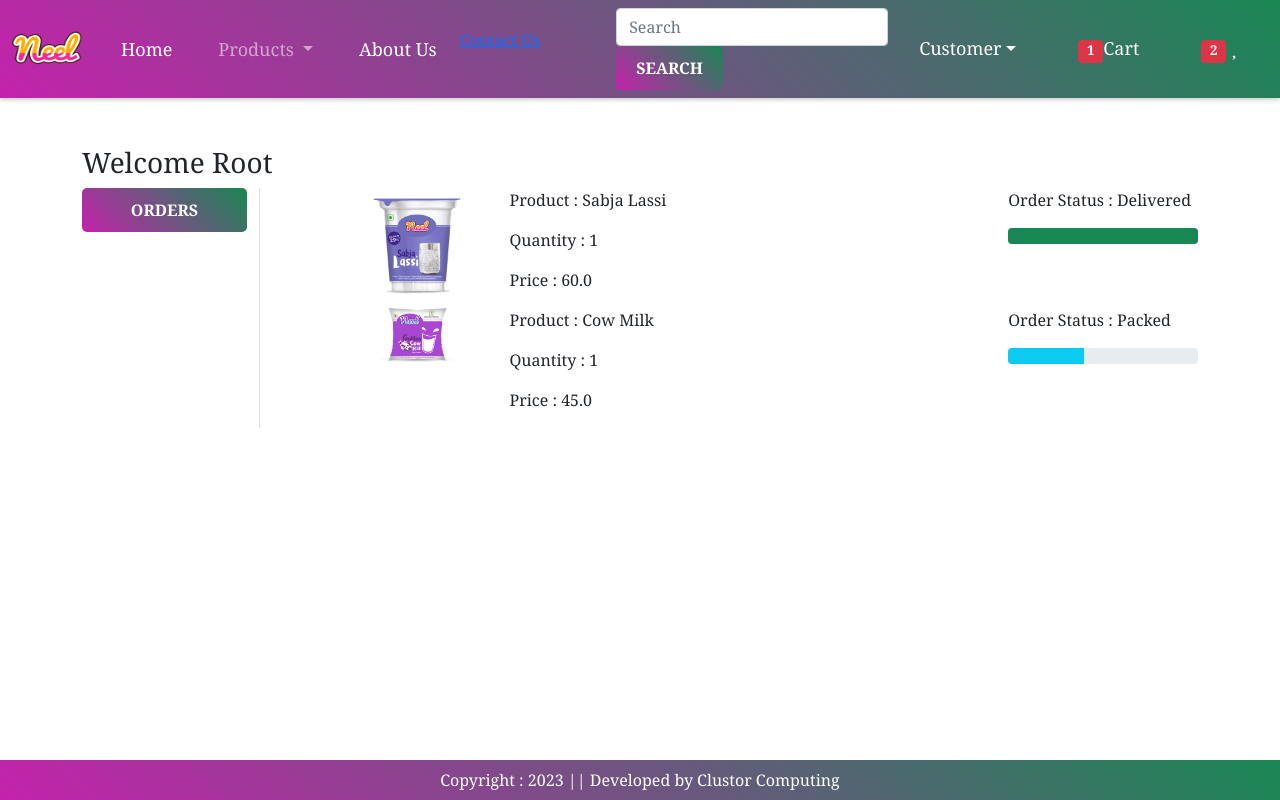
After one commit to Riya-t-21/Ecommerce-Python, a Django app: page /orders/ in a window 1280 px wide. The commit adds this page. Run offline with Django 4.2, Linux system fonts and the light colour scheme; a user stored in the database is signed in; data comes from the database, SQL or seed files in the repository; both versions use the stored data as it was after the commit; some libraries are stand-ins or nearby versions; some web fonts are replaced.

Commit message:
payment and css

```diff
--- a/ec/app/models.py
+++ b/ec/app/models.py
@@ -112,3 +112,7 @@ class OrderPlaced(models.Model):
     @property
     def total_cost(self):
         return self.quantity * self.product.discounted_price
+
+class Wishlist(models.Model):
+    user = models.ForeignKey(User, on_delete=models.CASCADE)
+    product = models.ForeignKey(Product, on_delete=models.CASCADE)
--- a/ec/app/static/app/css/style.css
+++ b/ec/app/static/app/css/style.css
@@ -1,86 +1,93 @@
-.owl-carousel .item{
-    /* border: 1px solid black; */
+/* Use the gradient theme with your specified colors */
+body {
+    font-family: 'Georgia', serif;
+  }
+
+  /* Navigation bar styling with gradient background */
+  .navbar {
+    background: linear-gradient(45deg, #C422AC, #198754);
+    box-shadow: 0 2px 4px rgba(0, 0, 0, 0.2);
+  }
+
+  .navbar-toggler-icon {
+    background-color: #fff;
+  }
+
+  .navbar-nav .nav-link {
+    color: #fff;
+    margin: 0 15px; /* Wider spacing between links */
+    font-size: 18px;
+  }
+
+  .navbar-nav .nav-link:hover {
+    color: #f8c166;
+  }
+  /* Button styling with gradient background */
+  .btn {
+    background: linear-gradient(45deg, #C422AC, #198754);
+    color: #fff;
+    border: none;
+    padding: 10px 20px;
+    border-radius: 5px;
+    text-transform: uppercase;
+    font-weight: bold;
+  }
+
+  .btn:hover {
+    background: linear-gradient(45deg, #198754, #C422AC);
+  }
+
+  /* Footer with gradient background */
+  footer {
+    background: linear-gradient(45deg, #C422AC, #198754);
+    color: #fff;
+    padding: 10px;
+    text-align: center;
+    font-size: 16px;
+  }
+
+  /* Customize the appearance of your product slider */
+  .owl-carousel .item {
     font-size: 24px;
     text-align: center;
     margin-top: 20px;
     transition: transform .5s ease;
   }
 
-    .owl-carousel .item:hover{
-       /* border: 1px solid black; */
-       transform : scale(1.1);
+  .owl-carousel .item:hover {
+    transform: scale(1.1);
   }
 
-   /* .owl-carousel img{
-       transition: transform .5s ease;
-     }
-    .owl-carousel img:hover{
-
-       transform : scale(1.25);
-   } */
-
-   .owl-next{
-    float:right;
-   }
-   .owl-prev{
-    float:left;
-   }
-   .owl-prev span{
-    font-size: 24px;
-    font-weight: bold;
-   }
-   .owl-next span{
-    font-size: 24px;
-    font-weight: bold;
+  /* Additional styling for specific sections or elements */
+  .buttermilk {
+    background: linear-gradient(45deg, #C422AC, #198754);
+    border: 1px solid #efe8e1;
+    padding: 50px 40px;
+    padding-bottom: 20px;
   }
 
-
-
-
-   .buttermilk{
-       background-color:#fff;background-image:linear-gradient(#fff7ef, #fff);
-       background-image:-webkit-linear-gradient(#fff7ef, #fff);
-       background-image:-moz-linear-gradient(#fff7ef, #fff);
-       background-image:-ms-linear-gradient(#fff7ef, #fff);
-       background-image:-o-linear-gradient(#fff7ef, #fff);
-       padding:50px 40px;
-       border:1px solid #efe8e1;
-       padding-bottom:20px;
+  .smbg {
+    background: linear-gradient(45deg, rgba(110, 69, 143, 0.1), #fff);
   }
 
-   .smbg{
-       background-color:#fff;
-       background-image:linear-gradient(rgba(110, 69, 143, 0.1), #fff);
-       background-image:-webkit-linear-gradient(rgba(110, 69, 143, 0.1), #fff);
-       background-image:-moz-linear-gradient(rgba(110, 69, 143, 0.1), #fff);
-       background-image:-ms-linear-gradient(rgba(110, 69, 143, 0.1), #fff);
-       background-image:-o-linear-gradient(rgba(110, 69, 143, 0.1), #fff);
+  .curdbgpro {
+    background: linear-gradient(45deg, rgba(10, 77, 123, 0.1), #fff);
   }
 
-   .curdbgpro{
-       background-color:#fff;
-       background-image:linear-gradient(rgba(10, 77, 123, 0.1), #fff);
-       background-image:-webkit-linear-gradient(rgba(10, 77, 123, 0.1), #fff);
-       background-image:-moz-linear-gradient(rgba(10, 77, 123, 0.1), #fff);
-       background-image:-ms-linear-gradient(rgba(10, 77, 123, 0.1), #fff);
-       background-image:-o-linear-gradient(rgba(10, 77, 123, 0.1), #fff);
+  .goodnessseccont img {
+    width: 100%;
   }
 
-   .goodnessseccont img{
-       width:100%;
+  .mlkpro {
+    color: #636362;
+    font-size: 22px;
+    line-height: 22px;
+    margin-bottom: 15px;
+    width: 43%;
+    margin: 0 auto;
+    text-align: center;
   }
 
-   .mlkpro{
-       color:#636362;
-       font-size:22px;
-       line-height:22px;
-       margin-bottom:15px;
-       width:43%;
-       margin:0 auto;
-       text-align:center;
-
-   }
-
-   .goodnesssec a{
+  .goodnesssec a {
     text-decoration: none;
   }
--- a/ec/app/static/app/js/myscript.js
+++ b/ec/app/static/app/js/myscript.js
@@ -74,3 +74,33 @@ $('.remove-cart').click(function(){
         }
     })
 })
+
+$('.plus-wishlist').click(function(){
+    var id=$(this).attr("pid").toString();
+    $.ajax({
+        type:"GET",
+        url:"/pluswishlist",
+        date:{
+            prod_id:id
+        },
+        success:function(data){
+            //alert(data.message)
+            window.location.href = 'http://localhost:8000/product-details/${id}'
+        }
+    })
+})
+
+$('.minus-wishlist').click(function(){
+    var id=$(this).attr("pid").toString();
+    $.ajax({
+        type:"GET",
+        url:"/minuswishlist",
+        date:{
+            prod_id:id
+        },
+        success:function(data){
+            //alert(data.message)
+            window.location.href = 'http://localhost:8000/product-details/${id}'
+        }
+    })
+})
--- a/ec/app/templates/app/base.html
+++ b/ec/app/templates/app/base.html
@@ -6,26 +6,28 @@
     <meta http-equiv="X-UA-Compatible" content="IE=edge">
     <meta name="viewport" content="width=device-width, initial-scale=1.0">
 
-
     <link href="https://cdn.jsdelivr.net/npm/bootstrap@5.0.2/dist/css/bootstrap.min.css" rel="stylesheet" integrity="sha384-EVSTQN3/azprG1Anm3QDgpJLIm9Nao0Yz1ztcQTwFspd3yD65VohhpuuCOmLASjC" crossorigin="anonymous">
 
     <link rel="stylesheet" href="{% static 'app/css/owl.carousel.min.css' %}" />
     <link rel="stylesheet" href="{% static 'app/css/all.min.css' %}" />
     <link rel="stylesheet" href="{% static 'app/css/style.css' %}" />
-
+    <script src="https://checkout.razorpay.com/v1/checkout.js"></script>
     <title>Dairy Products | {% block title %}{% endblock title %} Document</title>
 </head>
 <body>
 
-    <nav class="navbar navbar-expand-lg navbar-dark bg-success">
+  <nav class="navbar navbar-expand-lg navbar-dark" style="background: linear-gradient(45deg, #C422AC, #198754);">
     <div class="container-fluid">
       <a class="navbar-brand" href="#">
         <img src="{% static "app/images/neel.png" %}" width="70" height="70" />
       </a>
-          <button class="navbar-toggler" type="button" data-bs-toggle="collapse" data-bs-target="#navbarSupportedContent" aria-controls="navbarSupportedContent" aria-expanded="false" aria-label="Toggle navigation">
+
+      <!-- Hamburger button will be on the right for small screens -->
+      <button class="navbar-toggler order-1" type="button" data-bs-toggle="collapse" data-bs-target="#navbarSupportedContent" aria-controls="navbarSupportedContent" aria-expanded="false" aria-label="Toggle navigation">
         <span class="navbar-toggler-icon"></span>
       </button>
-          <div class="collapse navbar-collapse" id="navbarSupportedContent">
+
+      <div class="collapse navbar-collapse order-3" id="navbarSupportedContent">
         <ul class="navbar-nav me-auto mb-2 mb-lg-0">
           {% if request.user.is_authenticated %}
           <li class="nav-item">
@@ -50,30 +52,24 @@
             <a class="nav-link text-white" href="{% url "about" %}">About Us</a>
           </li>
           <li class="nav-item">
-                <a class="nav-link text-white" href="{% url "contact" %}">Contact Us</a>
+            <a class "nav-link text-white" href="{% url "contact" %}">Contact Us</a>
           </li>
         </ul>
-            <form class="d-flex">
-              <input class="form-control me-2" type="search" placeholder="Search" aria-label="Search">
-              <button class="btn btn-outline-success" type="submit">Search</button>
-            </form>
-          </div>
-
-          <ul class="navbar-nav me-auto mb-2 mb-lg-0">
+        <ul class="navbar-nav ml-auto order-2">
           <li class="nav-item dropdown mx-2">
             <a class="nav-link dropdown-toggle text-white" href="#" id="profileDropdown" role="button" data-bs-toggle="dropdown" aria-expanded="false">Customer</a>
             <ul class="dropdown-menu" aria-labelledby="profileDropdown">
               <li><a class="dropdown-item" href="{% url "profile" %}">Profile</a></li>
-                    <li><a class="dropdown-item" href="#">Orders</a></li>
+              <li><a class="dropdown-item" href="{% url "orders" %}">Orders</a></li>
               <li><a class="dropdown-item" href="{% url "passwordchange" %}">Change Password</a></li>
               <li><a class="dropdown-item" href="{% url "logout" %}">Logout</a></li>
             </ul>
           </li>
           <li class="nav-item mx-2">
-              <a href="#" class="nav-link text-white">Cart 4</a>
+            <a href="{% url "showcart" %}" class="nav-link text-white"><span class="badge bg-danger">{% if totalitem > 0 %} {{totalitem}} {% endif %}</span>Cart</a>
           </li>
           <li class="nav-item mx-2">
-                <a href="#" class="nav-link text-white">Wishlist 4</a>
+            <a href="#" class="nav-link text-white"><span class="badge bg-danger">{% if wishitem > 0 %} {{wishitem}} {% endif %}</span> <i class="fa fa-heart"></i></a>
           </li>
           {% else %}
           <li class="nav-item mx-2">
@@ -84,8 +80,14 @@
           </li>
           {% endif %}
         </ul>
+        <form class="form-inline my-2 my-lg-0 ml-auto">
+          <input class="form-control mr-sm-2" type="search" placeholder="Search" aria-label="Search">
+          <button class="btn btn-outline-dark my-2 my-sm-0" type="submit">Search</button>
+        </form>
+      </div>
     </div>
   </nav>
+
 
       {% block banner-slider %}{% endblock banner-slider %}
       {% block information %}{% endblock information %}
--- /dev/null
+++ b/ec/app/templates/app/orders.html
@@ -0,0 +1,58 @@
+{% extends "app/base.html" %}
+{% load static %}
+{% block title %}Buy Now{% endblock title %}
+{% block main-content %}
+    <div class="container my-5">
+        <div class="row">
+            <h3>Welcome <span class="text-capitalize">{{request.user}}</span></h3>
+            <div class="col-sm-2 border-end">
+                <ul class="list-unstyled">
+                    <li class="d-grid"><a href="{% url "orders" %}" class="btn btn-primary">Orders</a></li>
+                </ul>
+            </div>
+
+            <div class="col-sm-9 offset-sm-1">
+                {% for op in order_placed %}
+                <div class="row">
+                    <div class="col-sm-2">
+                        <img src="{{op.product.product_image.url}}" class="img-fluid" height="100" width="100">
+                    </div>
+                    <div class="col-sm-7">
+                        <p>Product : {{op.product.title}}</p>
+                        <p>Quantity : {{op.quantity}}</p>
+                        <p>Price : {{op.total_cost}}</p>
+                    </div>
+                    <div class="col-sm-3">
+                        <p> Order Status : {{op.status}} </p>
+                        {% if op.status == 'Accepted' %}
+                        <div class="progress">
+                            <div class="progress-bar" role="progressbar" style="width: 20%" aria-valuenow="20" aria-valuemin="0" aria-valuemax="100"></div>
+                        </div>
+                        {% endif %}
+                        {% if op.status == "Packed" %}
+                        <div class="progress">
+                            <div class="progress-bar bg-info" role="progressbar" style="width: 40%" aria-valuenow="40" aria-valuemin="0" aria-valuemax="100"></div>
+                        </div>
+                        {% endif %}
+                        {% if op.status == 'On The Way' %}
+                        <div class="progress">
+                            <div class="progress-bar bg-warning" role="progressbar" style="width: 70%" aria-valuenow="70" aria-valuemin="0" aria-valuemax="100"></div>
+                        </div>
+                        {% endif %}
+                        {% if op.status == "Delivered" %}
+                        <div class="progress">
+                            <div class="progress-bar bg-success" role="progressbar" style="width: 100%" aria-valuenow="100" aria-valuemin="0" aria-valuemax="100"></div>
+                        </div>
+                        {% endif %}
+                        {% if op.status == "Cancel" %}
+                        <div class="progress">
+                            <div class="progress-bar bg-danger" role="progressbar" style="width: 100%" aria-valuenow="100" aria-valuemin="0" aria-valuemax="100"></div>
+                        </div>
+                        {% endif %}
+                    </div>
+                </div>
+                {% endfor %}
+            </div>
+        </div>
+    </div>
+{% endblock main-content %}
--- a/ec/app/templates/app/productdetail.html
+++ b/ec/app/templates/app/productdetail.html
@@ -22,7 +22,11 @@
                     <button type="submit" class="btn btn-primary shadow px-5 py-2">Add to Cart</button>
                 </form>
                 <a href="{% url "showcart" %}" class="btn btn-warning shadow px-5 py-2 ms-4">Buy Now</a>
-
+                {% if wishlist %}
+                <a pid={{product.id}} class="minus-wishlist btn btn-warning shadow px-5 py-2 ms-4"><i class="fas fa-heart fa-lg"></i></a>
+                {% else %}
+                <a pid={{product.id}} class="plus-wishlist btn btn-success shadow px-5 py-2 ms-4"><i class="fas fa-heart fa-lg"></i></a>
+                {% endif %}
             </div>
         </div>
     </div>
--- a/ec/app/urls.py
+++ b/ec/app/urls.py
@@ -1,4 +1,6 @@
 from django.urls import path
+
+from django.contrib import admin
 from . import views
 from django.conf import settings
 from django.conf.urls.static import static
@@ -19,10 +21,16 @@ urlpatterns = [
     path('add-to-cart/', views.add_to_cart, name='add-to-cart'),
     path('cart/', views.show_cart, name='showcart'),
     path('checkout/', views.checkout.as_view(), name='checkout'),
+    path('paymentdone/', views.payment_done, name='paymentdone'),
+    path('orders/', views.orders, name='orders'),
+
+    path('search/', views.search, name='search'),
 
     path('pluscart/', views.plus_cart),
     path('minuscart/', views.minus_cart),
     path('removecart/', views.remove_cart),
+    path('pluswishlist/', views.plus_wishlist),
+    path('minuswishlist/', views.minus_wishlist),
 
     #login authentication
     path('registration/', views.CustomerRegistrationView.as_view(), name="customerregistration"),
@@ -39,3 +47,7 @@ urlpatterns = [
 
 
 ]+static(settings.MEDIA_URL, document_root=settings.MEDIA_ROOT  )
+
+admin.site.site_header = "Neel Dairy"
+admin.site.site_title = "Neel Dairy"
+admin.site.site_index_header = "Welcome to Neel Dairy Shop"
--- a/ec/app/views.py
+++ b/ec/app/views.py
@@ -2,42 +2,83 @@ from django.db.models import Count
 from django.http import JsonResponse
 from django.shortcuts import render, redirect
 from django.views import View
-from . models import Cart, Customer, Product
+import razorpay
+from . models import Cart, Customer, OrderPlaced, Payment, Product, Wishlist
 from . forms import CustomerProfileForm, CustomerRegistrationForm
 from django.contrib import messages
 from django.db.models import Q
+from django.conf import settings
+from django.contrib.auth.decorators import login_required
+from django.utils.decorators import method_decorator
 
 # Create your views here.
+@login_required
 def home(request):
-    return render(request, "app/home.html")
+    totalitem = 0
+    wishitem = 0
 
+    wishitem = len(Wishlist.objects.filter(user=request.user))
+    totalitem = len(Cart.objects.filter(user=request.user))
+    return render(request, "app/home.html", locals())
+
+@login_required
 def about(request):
-    return render(request, "app/about.html")
+    totalitem = 0
+    wishitem = 0
+    wishitem = len(Wishlist.objects.filter(user=request.user))
+    totalitem = len(Cart.objects.filter(user=request.user))
+    return render(request, "app/about.html", locals())
 
+@login_required
 def contact(request):
-    return render(request, "app/contact.html")
+    totalitem = 0
+    wishitem = 0
+    wishitem = len(Wishlist.objects.filter(user=request.user))
+    totalitem = len(Cart.objects.filter(user=request.user))
+    return render(request, "app/contact.html", locals())
 
+@method_decorator(login_required,name="dispatch")
 class CategoryView(View):
     def get(self, request, val):
+        totalitem = 0
+        wishitem = 0
+        wishitem = len(Wishlist.objects.filter(user=request.user))
+        totalitem = len(Cart.objects.filter(user=request.user))
         product = Product.objects.filter(category=val)
         title = Product.objects.filter(category=val).values('title')
         return render(request, "app/category.html", locals())
 
+@method_decorator(login_required,name="dispatch")
 class CategoryTitle(View):
     def get(self, request, val):
+        totalitem = 0
+        wishitem = 0
+        wishitem = len(Wishlist.objects.filter(user=request.user))
+        totalitem = len(Cart.objects.filter(user=request.user))
         product = Product.objects.filter(title=val)
         title = Product.objects.filter(category=product[0].category).values('title')
         return render(request, "app/category.html", locals())
 
+@method_decorator(login_required,name="dispatch")
 class ProductDetail(View):
     def get(self, request, pk):
         product = Product.objects.get(pk=pk)
+        wishlist = Wishlist.objects.filter(Q(product=product) & Q(user=request.user))
+
+        totalitem = 0
+        wishitem = 0
+        wishitem = len(Wishlist.objects.filter(user=request.user))
+        totalitem = len(Cart.objects.filter(user=request.user))
         return render(request, "app/productdetail.html", locals())
 
 
 class CustomerRegistrationView(View):
     def get(self, request):
         form = CustomerRegistrationForm()
+        totalitem = 0
+        wishitem = 0
+        wishitem = len(Wishlist.objects.filter(user=request.user))
+        totalitem = len(Cart.objects.filter(user=request.user))
         return render(request, 'app/customerregistration.html', locals())
     def post(self, request):
         form = CustomerRegistrationForm(request.POST)
@@ -48,8 +89,13 @@ class CustomerRegistrationView(View):
             messages.warning(request,"Invalid Input Data")
         return render(request, 'app/customerregistration.html', locals())
 
+@method_decorator(login_required,name="dispatch")
 class ProfileView(View):
     def get(self, request):
+        totalitem = 0
+        wishitem = 0
+        wishitem = len(Wishlist.objects.filter(user=request.user))
+        totalitem = len(Cart.objects.filter(user=request.user))
         form = CustomerProfileForm
         return render(request, 'app/profile.html', locals())
     def post(self, request):
@@ -70,14 +116,24 @@ class ProfileView(View):
             messages.warning(request,"Invalid Input Data")
         return render(request, 'app/profile.html', locals())
 
+@login_required
 def address(request):
     add = Customer.objects.filter(user=request.user)
+    totalitem = 0
+    wishitem = 0
+    wishitem = len(Wishlist.objects.filter(user=request.user))
+    totalitem = len(Cart.objects.filter(user=request.user))
     return render(request, 'app/address.html',locals())
 
+@method_decorator(login_required,name="dispatch")
 class updateAddress(View):
     def get(self,request,pk):
         add = Customer.objects.get(pk=pk)
         form = CustomerProfileForm(instance=add)
+        totalitem = 0
+        wishitem = 0
+        wishitem = len(Wishlist.objects.filter(user=request.user))
+        totalitem = len(Cart.objects.filter(user=request.user))
         return render(request, 'app/updateAddress.html',locals())
     def post(self,request,pk):
         form = CustomerProfileForm(request.POST)
@@ -95,6 +151,7 @@ class updateAddress(View):
             messages.warning(request,"Invalid Input Data")
         return redirect("address")
 
+@login_required
 def add_to_cart(request):
     user = request.user
     product_id = request.GET.get('prod_id')
@@ -102,6 +159,7 @@ def add_to_cart(request):
     Cart(user=user,product=product).save()
     return redirect("/cart")
 
+@login_required
 def show_cart(request):
     user = request.user
     cart = Cart.objects.filter(user=user)
@@ -110,20 +168,76 @@ def show_cart(request):
         value = p.quantity * p.product.discounted_price
         amount = amount + value
     totalamount = amount + 40
+    totalitem = 0
+    wishitem = 0
+    wishitem = len(Wishlist.objects.filter(user=request.user))
+    totalitem = len(Cart.objects.filter(user=request.user))
     return render(request, 'app/addtocart.html',locals())
 
+@method_decorator(login_required,name="dispatch")
 class checkout(View):
     def get(self, request):
         user = request.user
         add = Customer.objects.filter(user=user)
         cart_items = Cart.objects.filter(user=user)
+        totalitem = 0
+        wishitem = 0
+        wishitem = len(Wishlist.objects.filter(user=request.user))
+        totalitem = len(Cart.objects.filter(user=request.user))
         famount = 0
         for p in cart_items:
             value = p.quantity * p.product.discounted_price
             famount = famount + value
-            totalamount = famount + 40
+        totalamount = famount + 40
+        razoramount = int(totalamount * 100)
+        client = razorpay.Client(auth=(settings.RAZOR_KEY_ID, settings.RAZOR_KEY_SECRET))
+        data = {"amount": razoramount, "currency": "INR", "receipt": "order_rcptid_12"}
+        payment_response = client.order.create(data=data)
+        print(payment_response)
+        #{'id': 'order_MvvhJU8WcNbW4a', 'entity': 'order', 'amount': 16000, 'amount_paid': 0, 'amount_due': 16000, 'currency': 'INR', 'receipt': 'order_rcptid_12', 'offer_id': None, 'status': 'created', 'attempts': 0, 'notes': [], 'created_at': 1698998882}
+        order_id = payment_response['id']
+        order_status = payment_response['status']
+        if order_status == 'created':
+            payment = Payment(
+                user = user,
+                amount=totalamount,
+                razorpay_order_id = order_id,
+                razorpay_payment_status = order_status
+            )
+            payment.save()
         return render(request, 'app/checkout.html', locals())
 
+@login_required
+def payment_done(request):
+    order_id = request.GET.get('order_id')
+    payment_id = request.GET.get('payment_id')
+    cust_id = request.GET.get('cust_id')
+    #print("payment_done : oid = ",order_id," pid = ", payment_id," cid = ",cust_id)
+    user = request.user
+    #return redirect("orders")
+    customer = Customer.objects.get(id=cust_id)
+    #To update payment status and payment id
+    payment = Payment.objects.get(razorpay_order_id=order_id)
+    payment.paid = True
+    payment.razorpay_payment_id = payment_id
+    payment.save()
+    #To save order details
+    cart = Cart.objects.filter(user=user)
+    for c in cart:
+        OrderPlaced(user=user,customer=customer,product=c.product,quantity=c.quantity,payment=payment).save()
+        c.delete()
+    return redirect("orders")
+
+@login_required
+def orders(request):
+    totalitem = 0
+    wishitem = 0
+    wishitem = len(Wishlist.objects.filter(user=request.user))
+    totalitem = len(Cart.objects.filter(user=request.user))
+    order_placed = OrderPlaced.objects.filter(user=request.user)
+    return render(request, 'app/orders.html', locals())
+
+@login_required
 def plus_cart(request):
     if request.method == 'GET':
         prod_id=request.GET['prod_id']
@@ -144,6 +258,7 @@ def plus_cart(request):
         }
         return JsonResponse(data)
 
+@login_required
 def minus_cart(request):
     if request.method == 'GET':
         prod_id=request.GET['prod_id']
@@ -164,6 +279,7 @@ def minus_cart(request):
         }
         return JsonResponse(data)
 
+@login_required
 def remove_cart(request):
     if request.method == 'GET':
         prod_id=request.GET['prod_id']
@@ -181,3 +297,37 @@ def remove_cart(request):
             'totalamount':totalamount
         }
         return JsonResponse(data)
+
+@login_required
+def plus_wishlist(request):
+    if request.method == 'GET':
+        prod_id=request.GET['Prod_id']
+        product=Product.objects.get(id=prod_id)
+        user=request.user
+        Wishlist(user=user,product=product).save()
+        data={
+            'message':'Wishlist Added Successfully',
+        }
+        return JsonResponse(data)
+
+@login_required
+def minus_wishlist(request):
+    if request.method == 'GET':
+        prod_id=request.GET['prod_id']
+        product=Product.objects.get(id=prod_id)
+        user=request.user
+        Wishlist(user=user,product=product).delete()
+        data={
+            'message':'Wishlist Remove Successfully',
+        }
+        return JsonResponse(data)
+
+@login_required
+def search(request):
+    query = request.GET['search']
+    totalitem = 0
+    wishitem = 0
+    wishitem = len(Wishlist.objects.filter(user=request.user))
+    totalitem = len(Cart.objects.filter(user=request.user))
+    product = Product.objects.filter(Q(title__icontains=query))
+    return render(request, "app/search.html",locals())
--- a/ec/ec/settings.py
+++ b/ec/ec/settings.py
@@ -25,7 +25,7 @@ SECRET_KEY = 'django-insecure-mx9)%0aeb=yu*3h!a#^ozli6i!l(o7559epvnjbo#%s@%3=a6n
 # SECURITY WARNING: don't run with debug turned on in production!
 DEBUG = True
 
-ALLOWED_HOSTS = []
+ALLOWED_HOSTS = ['13.127.147.137', '0.0.0.0','127.0.0.1']
 
 
 # Application definition
@@ -127,3 +127,6 @@ LOGIN_REDIRECT_URL = '/profile/'
 DEFAULT_AUTO_FIELD = 'django.db.models.BigAutoField'
 
 EMAIL_BACKEND = 'django.core.mail.backends.console.EmailBackend'
+
+RAZOR_KEY_ID = 'rzp_test_LxNHKJOmxcjVbz'
+RAZOR_KEY_SECRET = 'Ygnib2u8VLURu7Vw1ilw5U4L'
```
Also changed, not shown: ec/app/admin.py (+11 -2 lines), ec/app/templates/app/checkout.html (+29 -2 lines), ec/app/templates/app/search.html (added, +27 -0 lines), ec/app/migrations/0006_wishlist.py (added), ec/db.sqlite3, 3 other files. Lines whose indentation alone changed are shown as unchanged.
